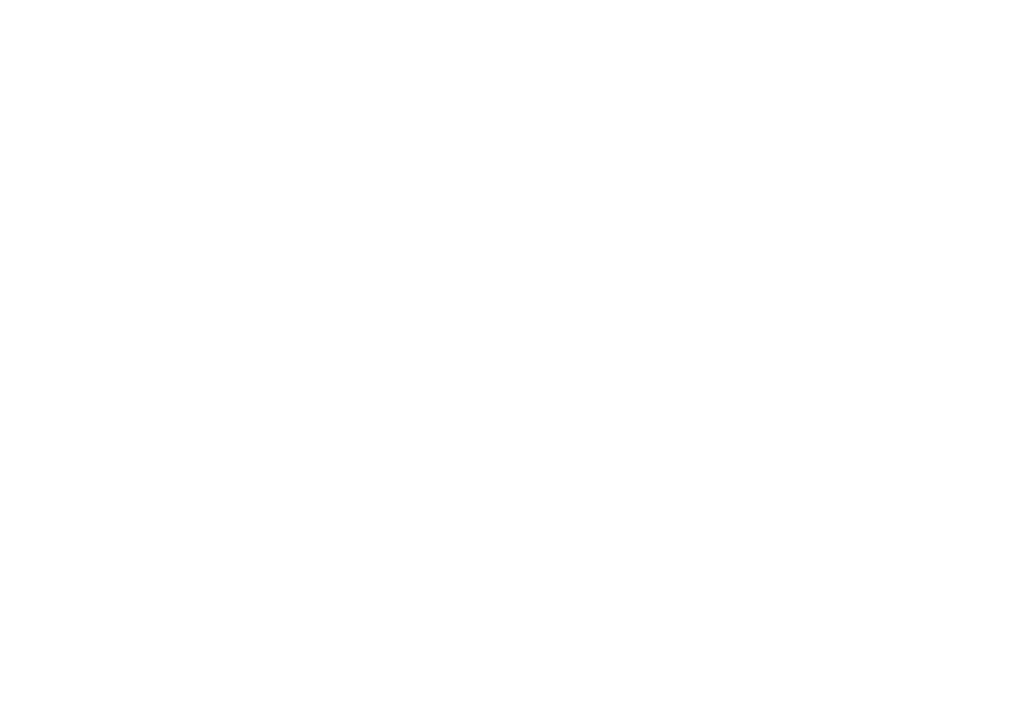
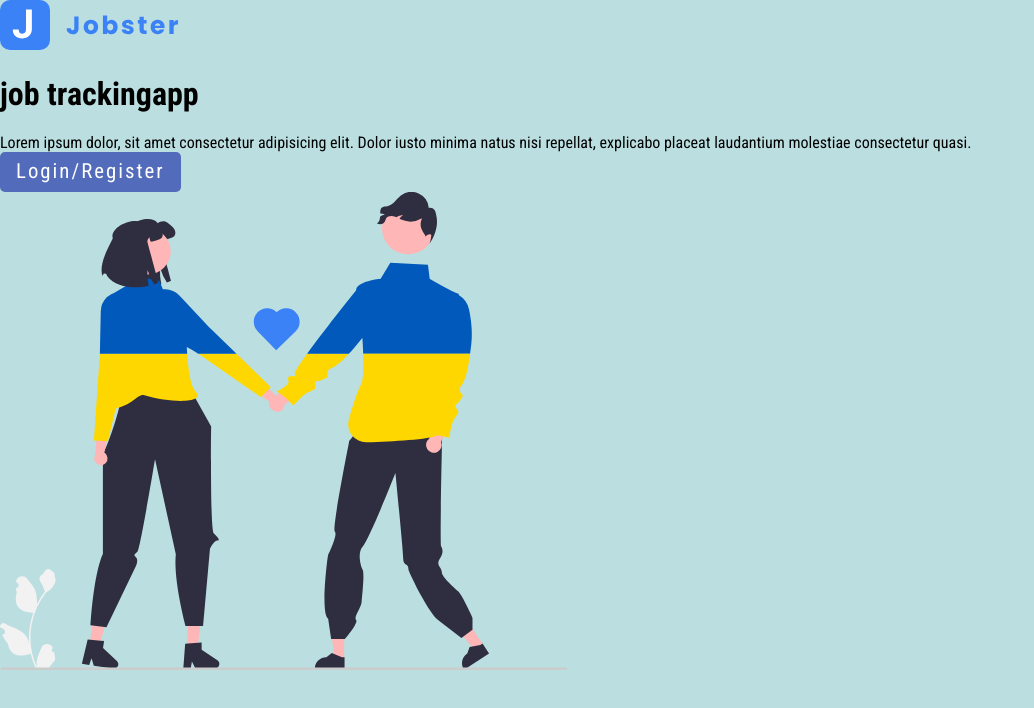
Before and after one commit to sloik89/JobsterFrontend, a React (Vite) app: page / in a window 1280 px wide. Shown: the top 708 px of the page, without its empty margins (0-1034 px from the left). Built offline with nearby package versions, Linux system fonts and the light colour scheme.

Commit message:
create Landing page

```diff
--- a/src/index.css
+++ b/src/index.css
@@ -1,5 +1,33 @@
 @import url("https://fonts.googleapis.com/css2?family=Roboto+Condensed:wght@400;700&display=swap");
-
+*,
+*::after,
+*::before {
+  margin: 0;
+  padding: 0;
+  box-sizing: border-box;
+}
+:root {
+  --bgc-color: rgb(187, 222, 224);
+  --btn-color: rgb(82, 107, 187);
+  --btn-color-hover: rgb(111, 128, 184);
+  --font-white-clr: rgb(255, 255, 255);
+}
 body {
   font-family: "Roboto Condensed", sans-serif;
+  background-color: var(--bgc-color);
 }
+
+/* global classes */
+.btn {
+  background-color: var(--btn-color);
+  padding: 0.5rem 1rem;
+  color: var(--font-white-clr);
+  letter-spacing: 2px;
+  font-size: 1.3rem;
+  border-radius: 5px;
+  border: none;
+  cursor: pointer;
+}
+.btn:hover {
+  background-color: var(--btn-color-hover);
+}
--- a/src/pages/Landing.jsx
+++ b/src/pages/Landing.jsx
@@ -1,7 +1,29 @@
 import React from "react";
+import logo from "../assets/logo.svg";
+import main from "../assets/main.svg";
 
 const Landing = () => {
-  return <main></main>;
+  return (
+    <main>
+      <nav>
+        <img src={logo} alt="logo" className="logo" />
+      </nav>
+      <div className="container page">
+        <div className="info">
+          <h1>
+            job <span>tracking</span>app
+          </h1>
+          <p>
+            Lorem ipsum dolor, sit amet consectetur adipisicing elit. Dolor
+            iusto minima natus nisi repellat, explicabo placeat laudantium
+            molestiae consectetur quasi.
+          </p>
+          <button className="btn btn-hero">Login/Register</button>
+        </div>
+        <img src={main} alt="main image" className="img main-img" />
+      </div>
+    </main>
+  );
 };
 
 export default Landing;
```
